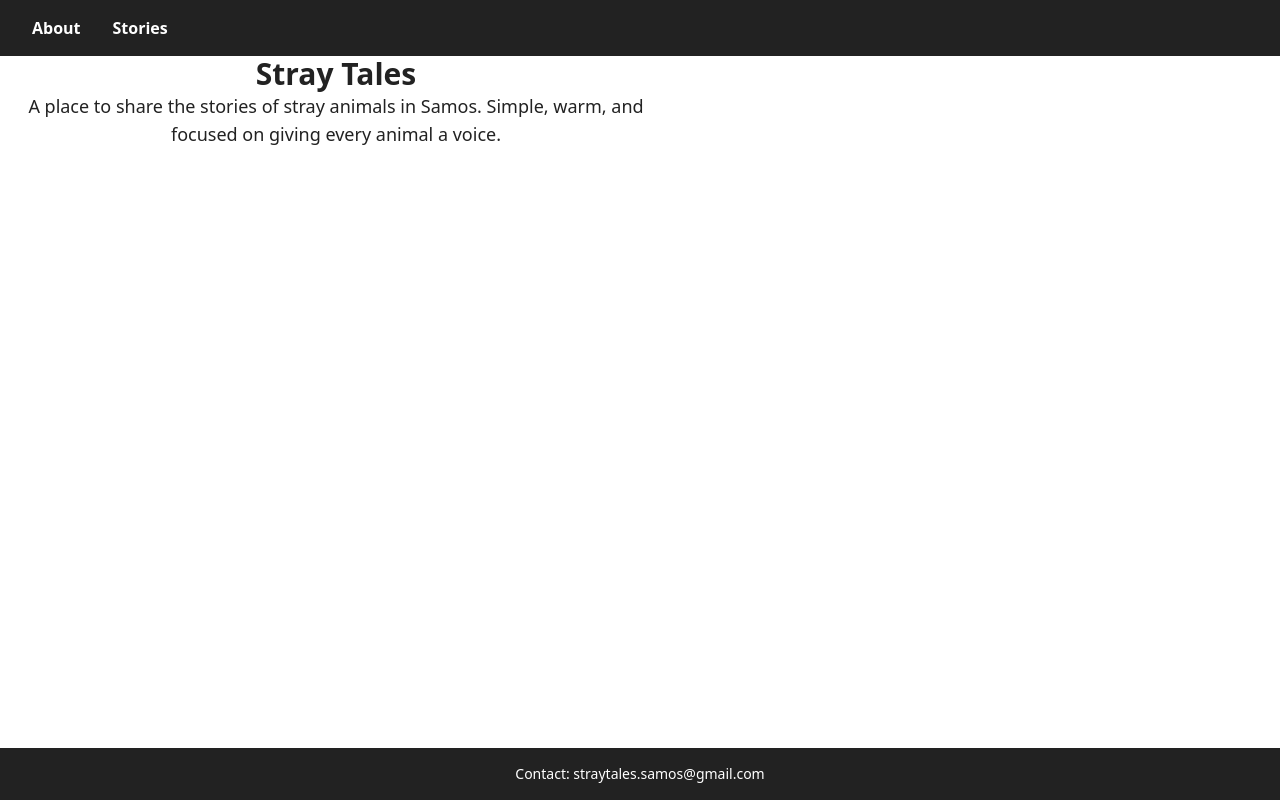
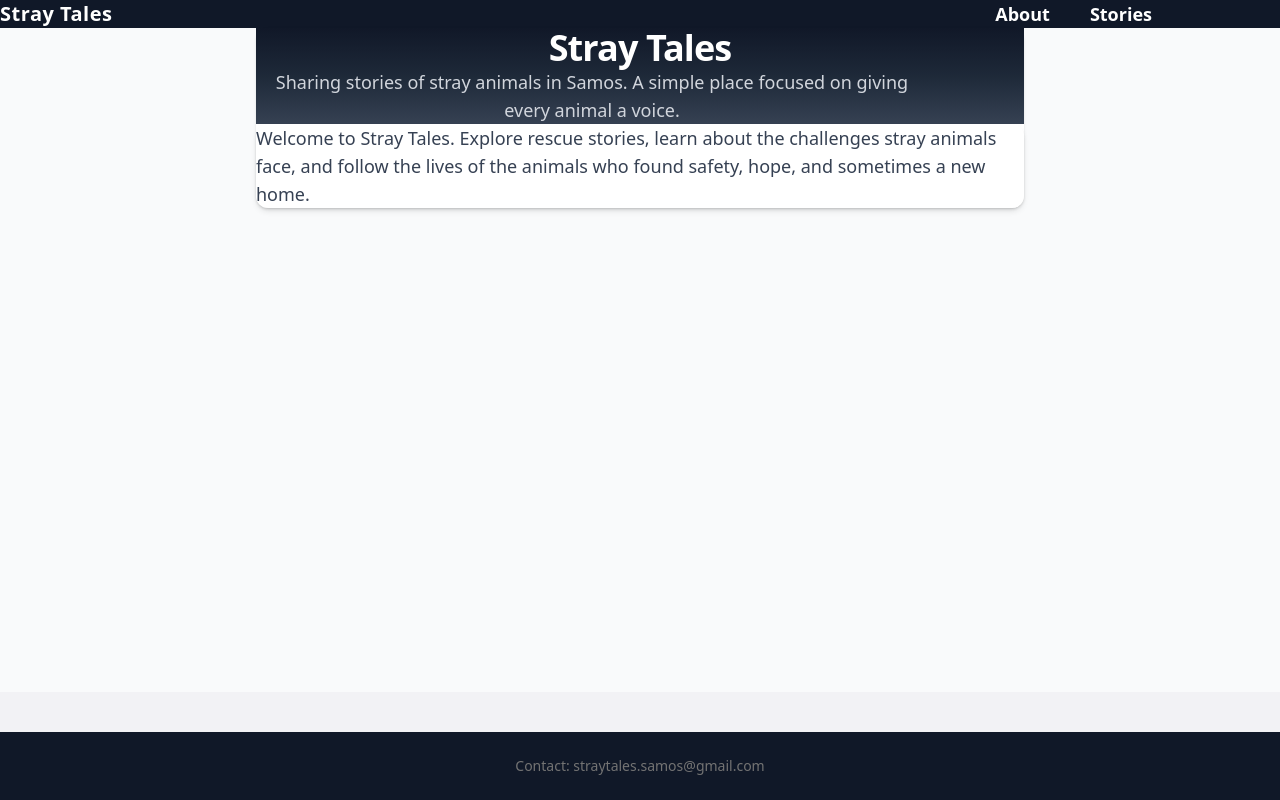
Before and after one commit to Felicia-Doumani/stray-tales, a Next.js app: page / in a window 1280 px wide. Built offline with nearby package versions, Linux system fonts and the light colour scheme; no server answers.

Commit message:
create logout button

```diff
--- /dev/null
+++ b/src/app/actions/login.tsx
@@ -0,0 +1,19 @@
+// src/app/actions/login.ts
+"use server";
+
+import { createClient } from "@/lib/supabase/server";
+import { redirect } from "next/navigation";
+
+export async function login(formData: FormData) {
+  const email = formData.get("email") as string;
+  const password = formData.get("password") as string;
+
+  const supabase = await createClient();
+  const { error } = await supabase.auth.signInWithPassword({ email, password });
+
+  if (error) {
+    redirect("/login?error=1");
+  }
+
+  redirect("/stories");
+}
--- /dev/null
+++ b/src/app/actions/logout.tsx
@@ -0,0 +1,11 @@
+// src/app/actions/logout.ts
+"use server";
+
+import { createClient } from "@/lib/supabase/server";
+import { redirect } from "next/navigation";
+
+export async function logout() {
+  const supabase = await createClient();
+  await supabase.auth.signOut();
+  redirect("/");
+}
--- a/src/app/admin/layout.tsx
+++ b/src/app/admin/layout.tsx
@@ -4,8 +4,6 @@ import { createClient } from "@/lib/supabase/server";
 export default async function AdminLayout({ children }: { children: React.ReactNode }) {
   const supabase = await createClient();
 
-  // SSR-safe auth check
-  // checks Supabase auth once and redirects if the user is not logged in, so every /admin/* page is automatically protected without repeating code
   const { data: claims } = await supabase.auth.getClaims();
 
   if (!claims) {
--- a/src/app/globals.css
+++ b/src/app/globals.css
@@ -8,17 +8,13 @@
 
 html, body {
   font-family: ui-sans-serif, system-ui, sans-serif;
-  background-color: #f2f2f5; /* soft neutral gray */
-  color: #111;
+  background-color: #f2f2f5;
+  color: #222;
   -webkit-font-smoothing: antialiased;
 }
 
 .container {
   @apply max-w-5xl mx-auto px-4;
-}
-
-a {
-  @apply text-blue-600 hover:text-blue-700 transition;
 }
 
 img {
--- a/src/app/layout.tsx
+++ b/src/app/layout.tsx
@@ -1,76 +1,77 @@
 // src/app/layout.tsx
 import "./globals.css";
 import Link from "next/link";
+import React from "react";
+import { createClient } from "@/lib/supabase/server";
+import { logout } from "@/app/actions/logout";
 
 export const metadata = {
   title: "Stray Tales",
-  description: "Stories of stray animals in Samos"
+  description: "Stories of stray animals in Samos",
 };
+export const dynamic = "force-dynamic";
+export default async function RootLayout({
+  children,
+}: {
+  children: React.ReactNode;
+}) {
+  const supabase = await createClient();
+  const {
+    data: { user },
+  } = await supabase.auth.getUser();
 
-export default function RootLayout({ children }) {
   return (
     <html lang="en">
-      <body
-        style={{
-          display: "flex",
-          flexDirection: "column",
-          minHeight: "100vh",
-          backgroundColor: "#ffffff",
-          color: "#222"
-        }}
-      >
+      <body className="flex flex-col min-h-screen bg-white text-gray-800">
+
         {/* NAVBAR */}
-        <nav
-          style={{
-            display: "flex",
-            gap: "2rem",
-            padding: "1rem 2rem",
-            backgroundColor: "#222",
-            color: "white",
-            alignItems: "center"
-          }}
-        >
+        <nav className="w-full bg-gray-900 text-white shadow-lg">
+          <div className="max-w-6xl mx-auto px-8 py-4 flex items-center justify-between">
+            <div className="text-xl font-bold tracking-wide">
+              Stray Tales
+            </div>
+
+            <div className="flex items-center gap-10">
               <Link
                 href="/"
-            style={{
-              textDecoration: "none",
-              color: "white",
-              fontWeight: "bold"
-            }}
+                className="text-white text-lg font-semibold hover:text-gray-300 transition-colors"
               >
                 About
               </Link>
 
               <Link
                 href="/stories"
-            style={{
-              textDecoration: "none",
-              color: "white",
-              fontWeight: "bold"
-            }}
+                className="text-white text-lg font-semibold hover:text-gray-300 transition-colors"
               >
                 Stories
               </Link>
+
+              {user && (
+                <form action={logout}>
+                  <button
+                    type="submit"
+                    className="text-white text-lg font-semibold hover:text-red-400 transition-colors"
+                  >
+                    Logout
+                  </button>
+                </form>
+              )}
+            </div>
+          </div>
         </nav>
 
         {/* PAGE CONTENT */}
-        <div style={{ flex: 1 }}>
+        <main className="flex-1 flex items-start justify-center bg-gray-50">
+          <div className="w-full max-w-3xl bg-white shadow-sm rounded-xl p-8 mt-10">
             {children}
           </div>
+        </main>
 
         {/* FOOTER */}
-        <footer
-          style={{
-            padding: "1rem 2rem",
-            backgroundColor: "#222",
-            color: "white",
-            textAlign: "center"
-          }}
-        >
-          <p style={{ margin: 0 }}>
-            Contact: straytales.samos@gmail.com
-          </p>
+        <footer className="px-6 py-4 bg-gray-900 text-white text-center">
+          <p className="m-0">Contact: straytales.samos@gmail.com</p>
         </footer>
+
       </body>
     </html>
   );
--- a/src/app/login/page.tsx
+++ b/src/app/login/page.tsx
@@ -1,65 +1,14 @@
-"use client";
-
-import { useState } from "react";
-import { useRouter } from "next/navigation";
-import { createClient } from "@/lib/supabase/client";
+// src/app/login/page.tsx
+import { login } from "@/app/actions/login";
 
 export default function LoginPage() {
-  const router = useRouter();
-  const supabase = createClient();
-
-  const [email, setEmail] = useState("");
-  const [password, setPassword] = useState("");
-  const [errorMsg, setErrorMsg] = useState("");
-
-  async function handleLogin(e: React.FormEvent) {
-    e.preventDefault();
-    setErrorMsg("");
-
-    const { error } = await supabase.auth.signInWithPassword({
-      email,
-      password,
-    });
-
-    if (error) {
-      setErrorMsg(error.message);
-      return;
-    }
-
-    // Wait for the proxy to refresh the session cookies
-    await supabase.auth.getSession();
-
-    router.push("/stories");
-  }
-
   return (
     <div style={{ padding: "2rem" }}>
       <h1>Login</h1>
 
-      <form
-        onSubmit={handleLogin}
-        style={{ display: "flex", flexDirection: "column", width: "250px" }}
-      >
-        <input
-          type="email"
-          placeholder="Email"
-          required
-          value={email}
-          onChange={(e) => setEmail(e.target.value)}
-          style={{ marginBottom: "10px" }}
-        />
-
-        <input
-          type="password"
-          placeholder="Password"
-          required
-          value={password}
-          onChange={(e) => setPassword(e.target.value)}
-          style={{ marginBottom: "10px" }}
-        />
-
-        {errorMsg && <p style={{ color: "red" }}>{errorMsg}</p>}
-
+      <form action={login} style={{ display: "flex", flexDirection: "column", width: "250px" }}>
+        <input name="email" type="email" placeholder="Email" required />
+        <input name="password" type="password" placeholder="Password" required />
         <button type="submit">Sign In</button>
       </form>
     </div>
--- a/src/app/page.tsx
+++ b/src/app/page.tsx
@@ -1,11 +1,25 @@
-export default function Home() {
+export default function HomePage() {
   return (
-    <main className="p-10 max-w-2xl mx-auto text-center">
-      <h1 className="text-3xl font-bold">Stray Tales</h1>
+    <div className="w-full">
+      {/* HERO SECTION */}
+      <section className="w-full bg-gradient-to-b from-gray-900 via-gray-800 to-gray-700 text-white py-20 px-6 text-center">
+        <h1 className="text-4xl font-extrabold mb-4 tracking-tight">
+          Stray Tales
+        </h1>
 
-      <p className="mt-4 text-lg">
-        A place to share the stories of stray animals in Samos. Simple, warm, and focused on giving every animal a voice.
-      </p>
-    </main>
+        <p className="text-lg max-w-2xl mx-auto text-gray-300">
+          Sharing stories of stray animals in Samos. A simple place focused on giving every animal a voice.
+        </p>
+      </section>
+
+      {/* MAIN CONTENT */}
+      <section className="flex justify-center mt-10 px-6">
+        <div className="max-w-3xl w-full bg-white shadow-md rounded-xl p-8">
+          <p className="text-gray-700 text-lg">
+            Welcome to Stray Tales. Explore rescue stories, learn about the challenges stray animals face, and follow the lives of the animals who found safety, hope, and sometimes a new home.
+          </p>
+        </div>
+      </section>
+    </div>
   );
 }
```
Lines whose indentation alone changed are shown as unchanged.
